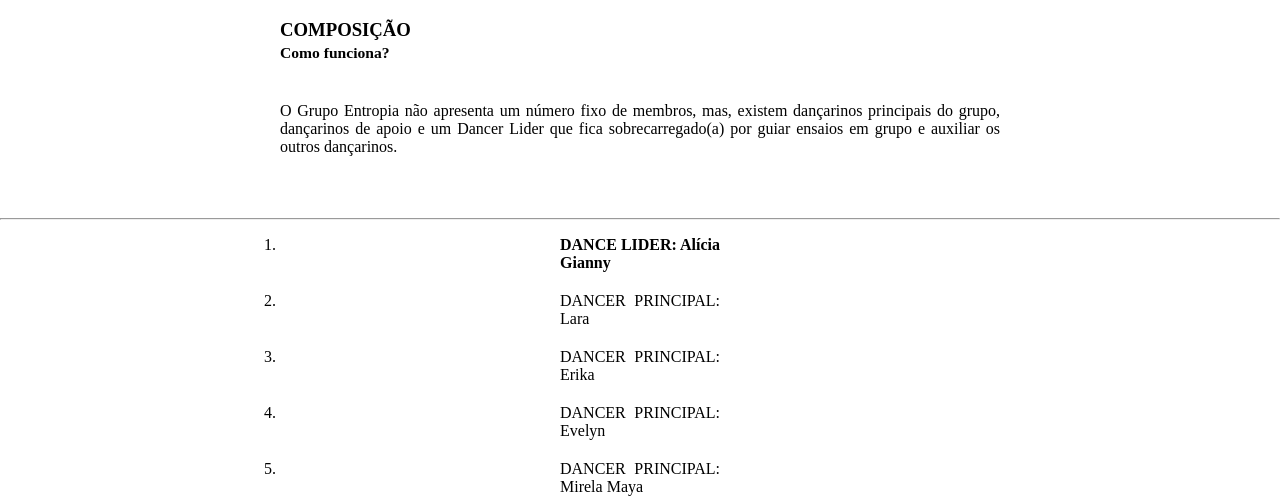
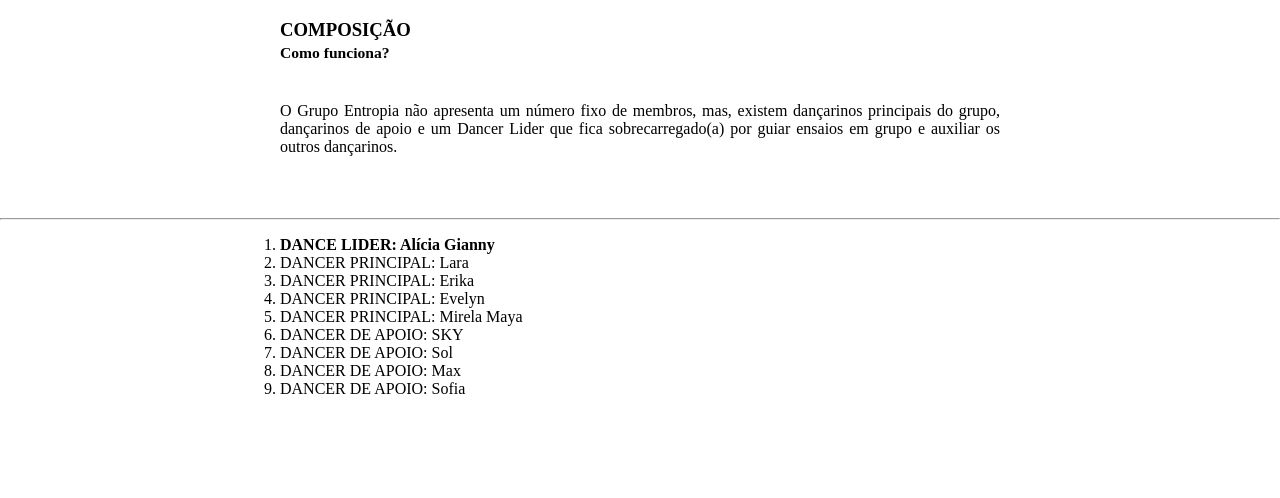
Before and after one commit to alicia-gianny/alicia-gianny.github.io, a plain HTML site: page pagina-integrantes.html in a window 1280 px wide. Shown: the part 310-808 px from the top of the page. Drawn offline with Linux system fonts and the light colour scheme.

Commit message:
Update style.css

```diff
--- a/estilos/style.css
+++ b/estilos/style.css
@@ -7,7 +7,7 @@ body {
     margin: 0px;
 }
 
-p, h1, h2, h3, ol, li {
+p, h1, h2, h3, ol {
 			text-align: justify;
             padding: 0px 280px 20px 280px;
 }
```
